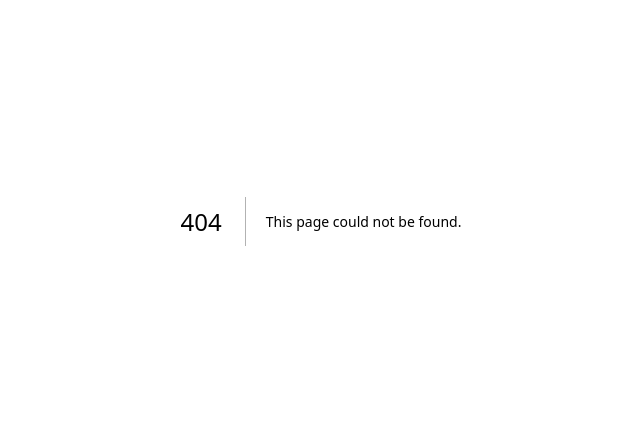
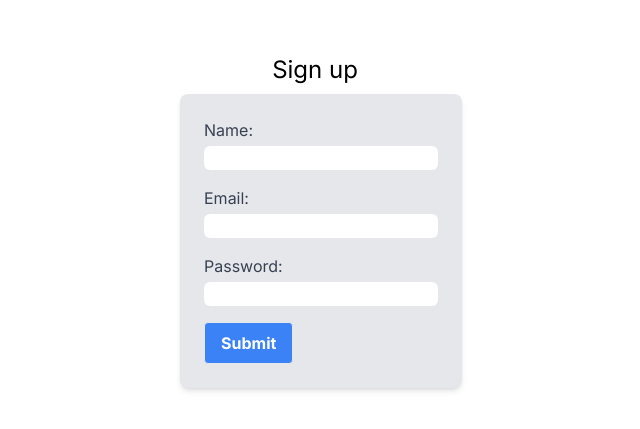
Before and after one commit to NGamerHere/nextJSBookApp, a Next.js app: page /signup in a window 1280 px wide. Before the commit this address had no page. Shown: the part 179-608 px from the top of the page, without its empty margins (319-959 px from the left). Built offline with nearby package versions, Linux system fonts and the light colour scheme.

Commit message:
added the signup page

```diff
--- /dev/null
+++ b/app/signup/page.tsx
@@ -0,0 +1,73 @@
+"use client"
+import React, {useState} from "react";
+
+interface Form {
+    name: string;
+    email: string;
+    password: string;
+}
+
+const App = () => {
+    const [form, setForm] = useState<Form>({name:"",email: "", password: ""});
+    const handleInputChange = (e: React.ChangeEvent<HTMLInputElement>) => {
+        // @ts-ignore
+        const { name, value } = e.target;
+        setForm({ ...form, [name]: value });
+    };
+
+    const handleSubmit = async (e: React.FormEvent<HTMLFormElement>) => {
+        e.preventDefault();
+        console.log('Signing up...');
+        console.log(form);
+    };
+
+    return (
+        <div className="flex justify-center items-center h-screen">
+            <div className="flex flex-col">
+                    <h1 className="text-2xl text-center pr-3 pb-2">Sign up</h1>
+                <form onSubmit={handleSubmit} className="bg-gray-200 p-6 rounded-lg shadow-md">
+                    <div className="mb-4">
+
+                        <label htmlFor="name" className="block text-gray-700">Name:</label>
+                        <input
+                            type="name"
+                            id="name"
+                            name="name"
+                            value={form.name}
+                            onChange={handleInputChange}
+                            className="form-input mt-1 block w-full rounded-md border-gray-300"
+                        />
+                    </div>
+                    <div className="mb-4">
+
+                        <label htmlFor="email" className="block text-gray-700">Email:</label>
+                        <input
+                            type="email"
+                            id="email"
+                            name="email"
+                            value={form.email}
+                            onChange={handleInputChange}
+                            className="form-input mt-1 block w-full rounded-md border-gray-300"
+                        />
+                    </div>
+                    <div className="mb-4">
+                        <label htmlFor="password" className="block text-gray-700">Password:</label>
+                        <input
+                            type="password"
+                            id="password"
+                            name="password"
+                            value={form.password}
+                            onChange={handleInputChange}
+                            className="form-input mt-1 block w-full rounded-md border-gray-300"
+                        />
+                    </div>
+                    <button type="submit"
+                            className="bg-blue-500 hover:bg-blue-700 text-white font-bold py-2 px-4 rounded border">
+                        Submit
+                    </button>
+                </form>
+            </div>
+        </div>);
+
+}
+export default App;
--- a/package.json
+++ b/package.json
@@ -10,6 +10,7 @@
   },
   "dependencies": {
     "axios": "^1.6.7",
+    "mongoose": "^8.2.1",
     "next": "14.1.3",
     "react": "^18",
     "react-dom": "^18"
```
Also changed, not shown: 1 other file (tests, documents, lock files or other folders).
